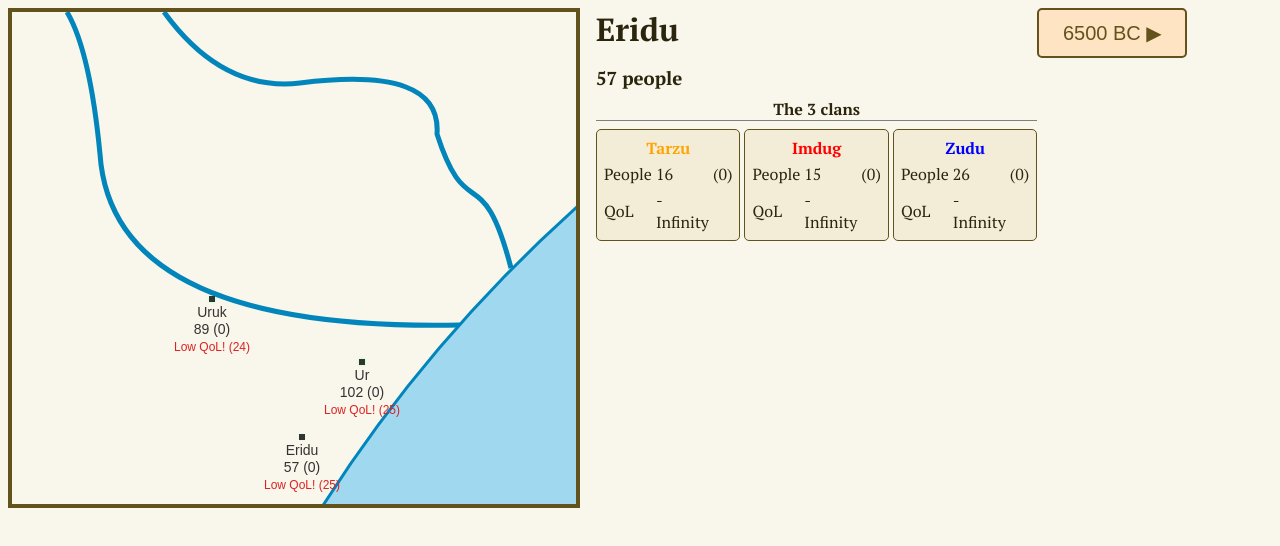
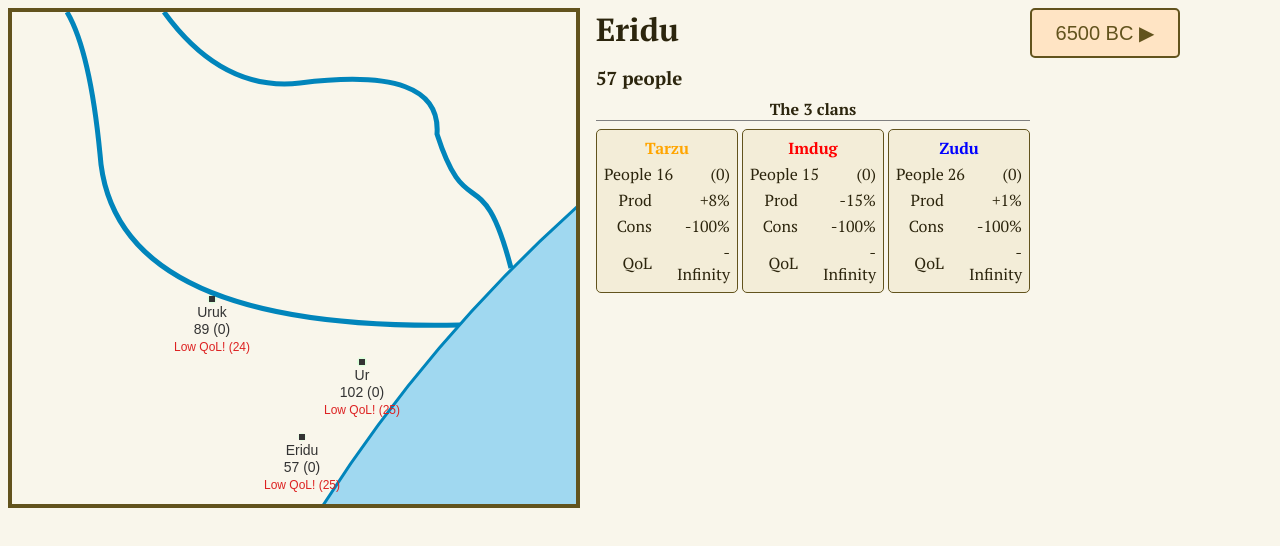
Before and after one commit to dmandelin/world2, a SvelteKit app: page / in a window 1280 px wide. Shown: the top 546 px of the page. Built offline with nearby package versions, Linux system fonts and the light colour scheme.

Commit message:
Production and consumption on clan card.

```diff
--- a/src/components/ClanCard.svelte
+++ b/src/components/ClanCard.svelte
@@ -1,4 +1,6 @@
 <script>
+    import { spct } from "../model/format";
+
     let { clan } = $props();
 </script>
 
@@ -12,6 +14,10 @@
 
     table {
         width: 120px;
+    }
+
+    td:not(first-child) {
+        text-align: right;
     }
 </style>
 
@@ -27,9 +33,19 @@
                 <td>({clan.lastSizeChange})</td>
             </tr>
             <tr>
+                <td>Prod</td>
+                <td></td>
+                <td>{spct(clan.productivity)}</td>
+            </tr>
+            <tr>
+                <td>Cons</td>
+                <td></td>
+                <td>{spct(clan.perCapitaConsumption)}</td>
+            </tr>
+            <tr>
                 <td>QoL</td>
+                <td></td>
                 <td>{clan.qol.toFixed()}</td>
-                <td></td>
             </tr>
         </tbody>
     </table>
```
